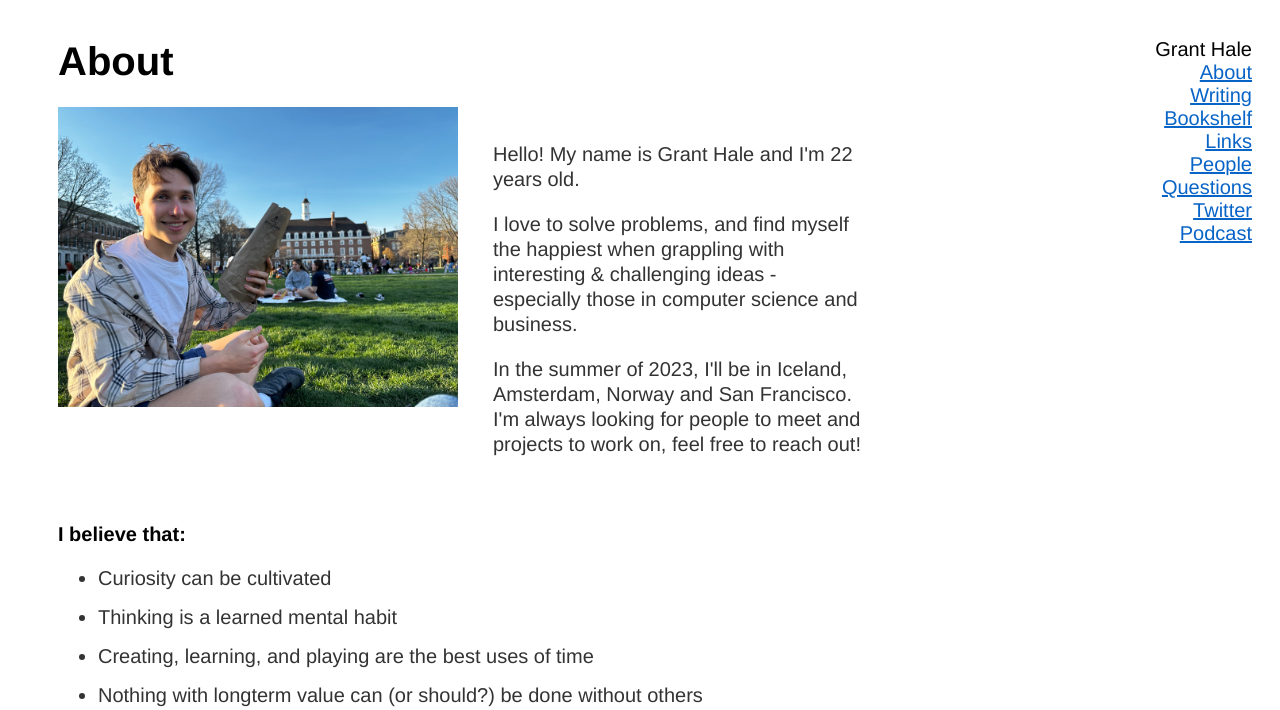
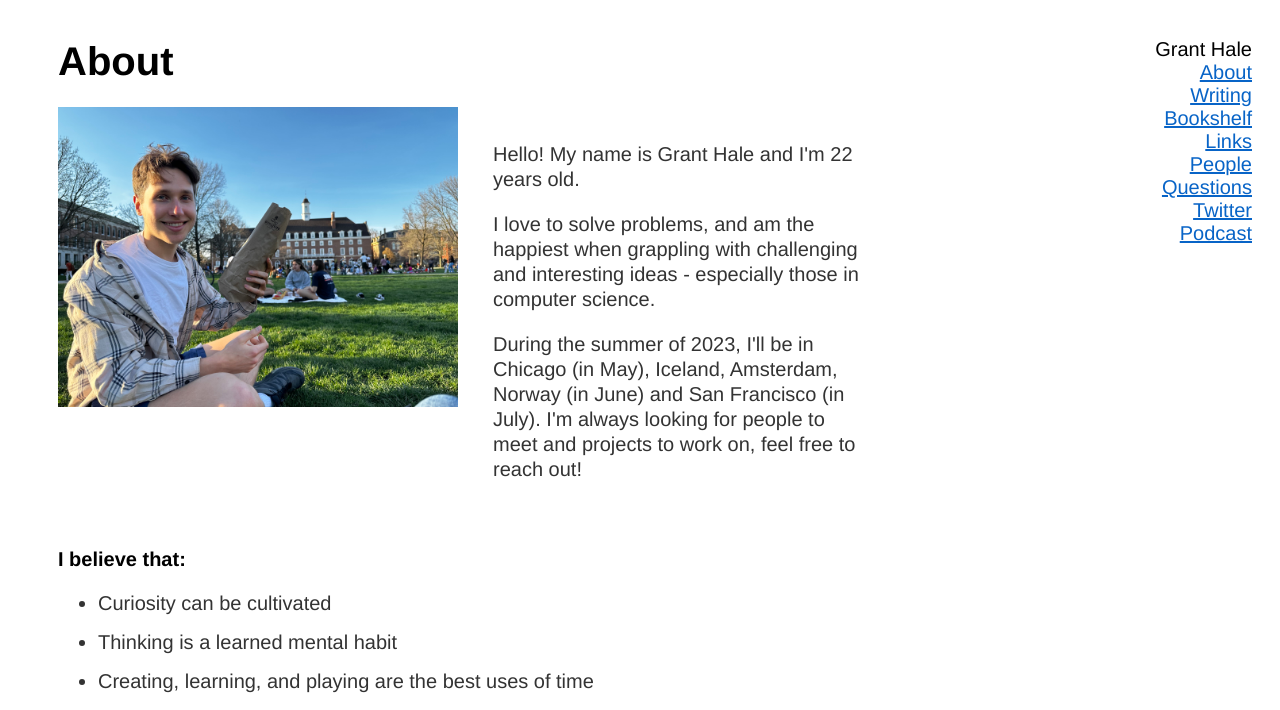
Before and after one commit to granthale/granthale.com, a Node server app: page / in a window 1280 px wide. Shown: the top 710 px of the page. Run offline with Node 20, Linux system fonts and the light colour scheme.

Commit message:
Put about on the front page

```diff
--- a/views/pages/about.ejs
+++ b/views/pages/about.ejs
@@ -5,7 +5,7 @@
   <meta http-equiv="X-UA-Compatible" content="IE=edge">
   <meta name="viewport" content="width=device-width, initial-scale=1.0">
   <link rel="stylesheet" href="/style.css">
-  <title>About | Grant Hale</title>
+  <title>Grant Hale</title>
 </head>
 <body>
   <%- include('../partials/sidebar.ejs') %>
@@ -18,8 +18,8 @@
         <img src="profile.jpg" alt="Profile" height="300" style="margin-right: 10px;">
         <div id="content">
           <p> Hello! My name is Grant Hale and I'm 22 years old. </p>
-          <p> I love to solve problems, and find myself the happiest when grappling with interesting & challenging ideas - especially those in computer science and business.</p>
-          <p> In the summer of 2023, I'll be in Iceland, Amsterdam, Norway and San Francisco. I'm always looking for people to meet and projects to work on, feel free to reach out! </p>
+          <p> I love to solve problems, and am the happiest when grappling with challenging and interesting ideas - especially those in computer science.</p>
+          <p> During the summer of 2023, I'll be in Chicago (in May), Iceland, Amsterdam, Norway (in June) and San Francisco (in July). I'm always looking for people to meet and projects to work on, feel free to reach out! </p>
         </div>
       </div>
       <br><br>
```
